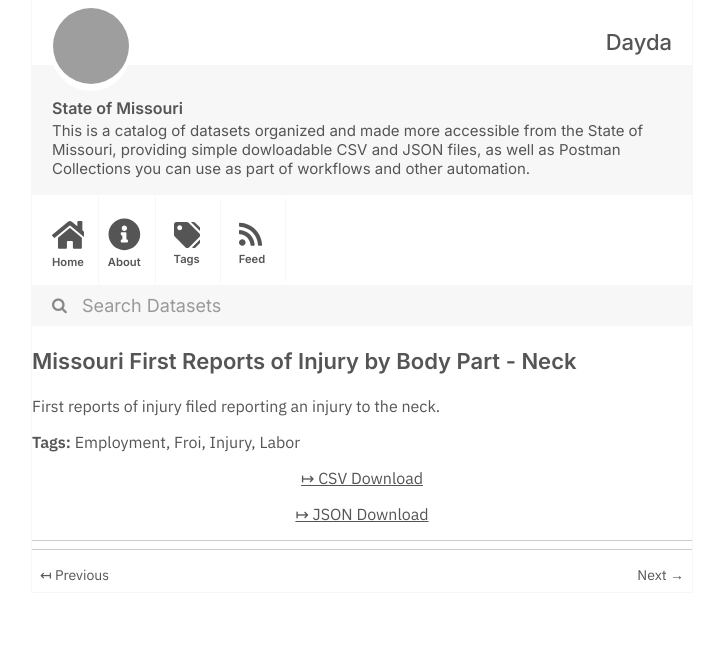
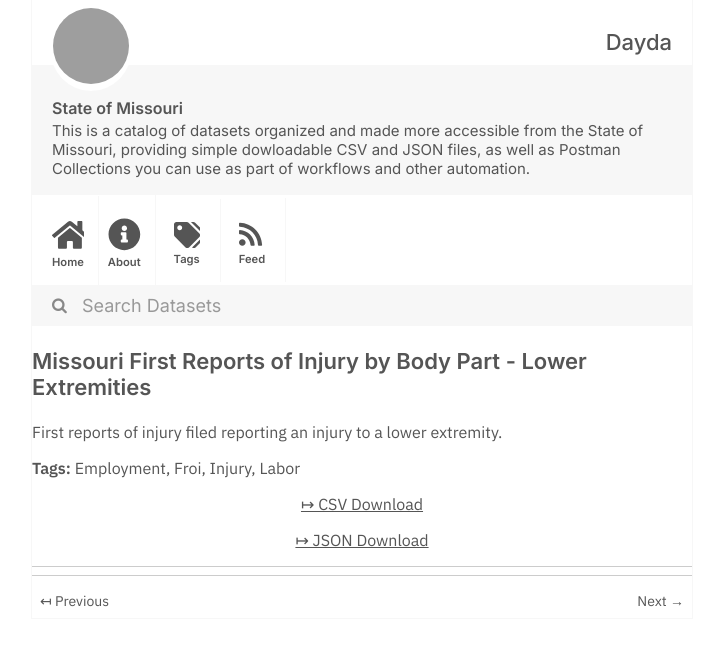
Before and after one commit to dayda-entities/state-of-missouri, a Jekyll site: the page built from _posts/2020-11-10-missouri-first-reports-of-inju.md, in a window 1280 px wide, cut to the strip 0-646 px from the top of the page. Shown: the whole strip, without its empty margins (278-1001 px from the left). Built offline with Jekyll 4.4.1, drawn with Linux system fonts in a browser that asks for light colours; grey boxes are pictures that could not be loaded.

```diff
--- a/_posts/2020-11-10-missouri-first-reports-of-inju.md
+++ b/_posts/2020-11-10-missouri-first-reports-of-inju.md
@@ -1,7 +1,7 @@
 ---
-title: Missouri First Reports of Injury by Body Part - Neck
-created: '2020-11-10T17:23:44.278047'
-modified: '2020-11-10T17:23:44.278054'
+title: Missouri First Reports of Injury by Body Part - Lower Extremities
+created: '2020-11-10T17:23:39.545841'
+modified: '2020-11-10T17:23:39.545848'
 state: active
 type: dataset
 tags:
@@ -11,9 +11,9 @@ tags:
   - Labor
 groups:
   - Local Government
-csv_url: 'https://data.mo.gov/api/views/v2fi-tjym/rows.csv?accessType=DOWNLOAD'
-json_url: 'https://data.mo.gov/api/views/v2fi-tjym/rows.json?accessType=DOWNLOAD'
+csv_url: 'https://data.mo.gov/api/views/kadm-zhzb/rows.csv?accessType=DOWNLOAD'
+json_url: 'https://data.mo.gov/api/views/kadm-zhzb/rows.json?accessType=DOWNLOAD'
 layout: post
 
 ---
-First reports of injury filed reporting an injury to the neck.
+First reports of injury filed reporting an injury to a lower extremity.
```
